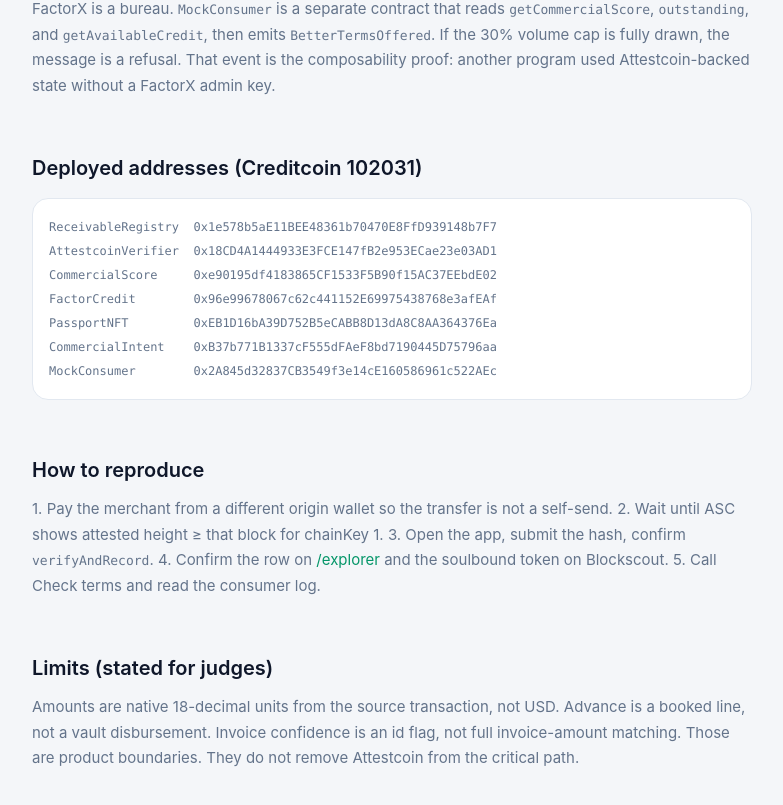
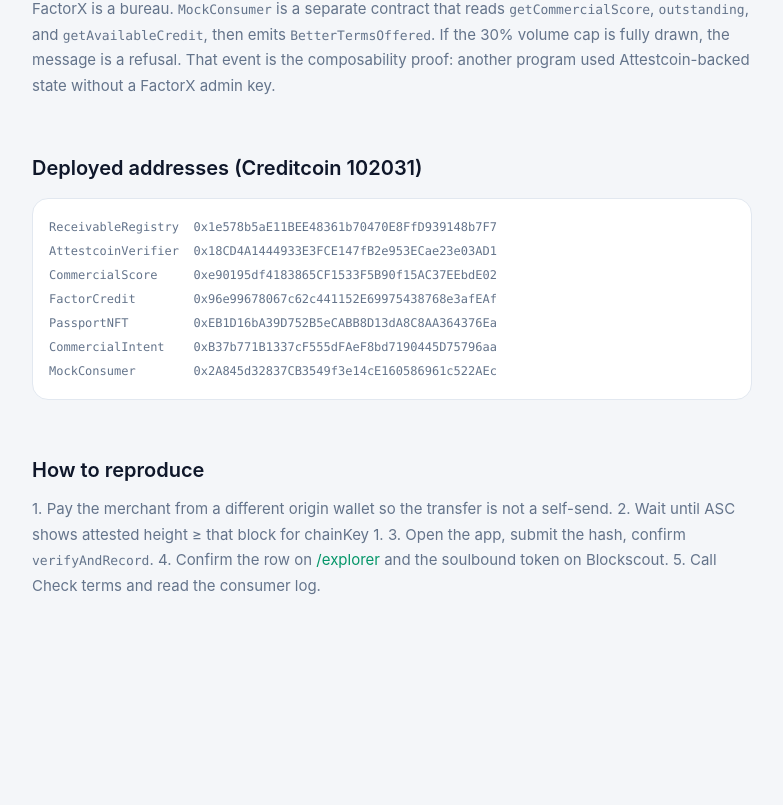
Before and after one commit to Ebubechukwucyber/FactorX, a Next.js app in the folder frontend/: page /docs in a window 1280 px wide. Shown: the part 1713-2518 px from the top of the page, without its empty margins (248-1031 px from the left). After the commit the page ends 2367 px from the top, so only its background shows below. Built offline with nearby package versions, Linux system fonts and the light colour scheme.

Commit message:
Docs: drop limits section

```diff
--- a/frontend/app/docs/page.tsx
+++ b/frontend/app/docs/page.tsx
@@ -93,12 +93,7 @@
           4. Confirm the row on <Link href="/explorer" className="text-accent hover:underline">/explorer</Link> and the soulbound token on Blockscout.
           5. Call Check terms and read the consumer log.
         </p>
-
-        <h2 className="mt-14 text-xl font-semibold">Limits (stated for judges)</h2>
-        <p className="mt-3 text-muted">
-          Amounts are native 18-decimal units from the source transaction, not USD. Advance is a booked line, not a vault disbursement. Invoice confidence is an id flag, not full invoice-amount matching. Those are product boundaries. They do not remove Attestcoin from the critical path.
-        </p>
-      </main>
+        </main>
     </div>
   );
 }
```
